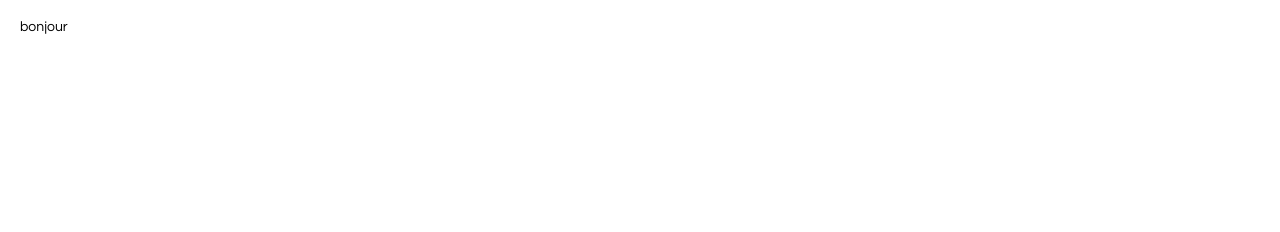
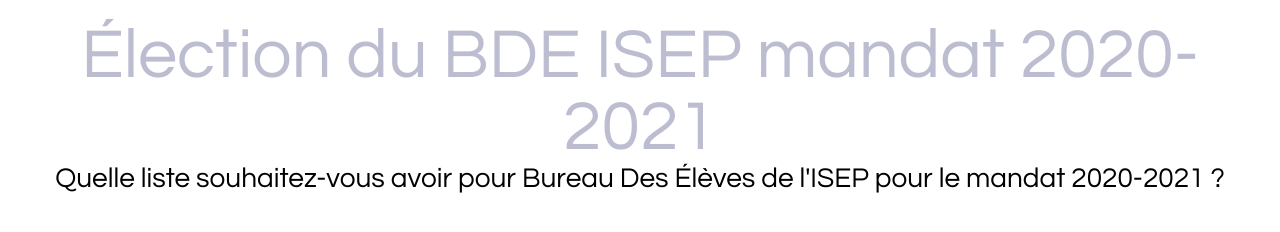
Before and after one commit to npasquie/vote-dapp-front, a React app: page / in a window 1280 px wide. Built offline with nearby package versions, Linux system fonts and the light colour scheme.

Commit message:
first components

```diff
--- /dev/null
+++ b/src/components/Question.js
@@ -0,0 +1,13 @@
+import React from "react";
+
+function Question() {
+    let classname = "question";
+
+    return(
+        <div className={classname}>
+            Quelle liste souhaitez-vous avoir pour Bureau Des Élèves de l'ISEP pour le mandat 2020-2021 ?
+        </div>
+    );
+}
+
+export default Question;
--- a/src/components/VoteDapp.js
+++ b/src/components/VoteDapp.js
@@ -1,10 +1,13 @@
 import React from "react";
+import VoteTitle from "./VoteTitle";
+import Question from "./Question";
 
 function VoteDapp() {
 
     return(
         <div>
-            bonjour
+            <VoteTitle/>
+            <Question/>
         </div>
     );
 }
--- /dev/null
+++ b/src/components/VoteTitle.js
@@ -0,0 +1,13 @@
+import React from "react";
+
+function VoteTitle() {
+    let classname = "vote-title";
+
+    return(
+        <div className={classname}>
+            Élection du BDE ISEP mandat 2020-2021
+        </div>
+    );
+}
+
+export default VoteTitle;
--- a/src/index.sass
+++ b/src/index.sass
@@ -1,3 +1,12 @@
 body
     font: 14px "Century Gothic", Futura, sans-serif
     margin: 20px
+
+.vote-title
+    color: #bcbdd0
+    font-size: 500%
+    text-align: center
+
+.question
+    font-size: 200%
+    text-align: center
```
